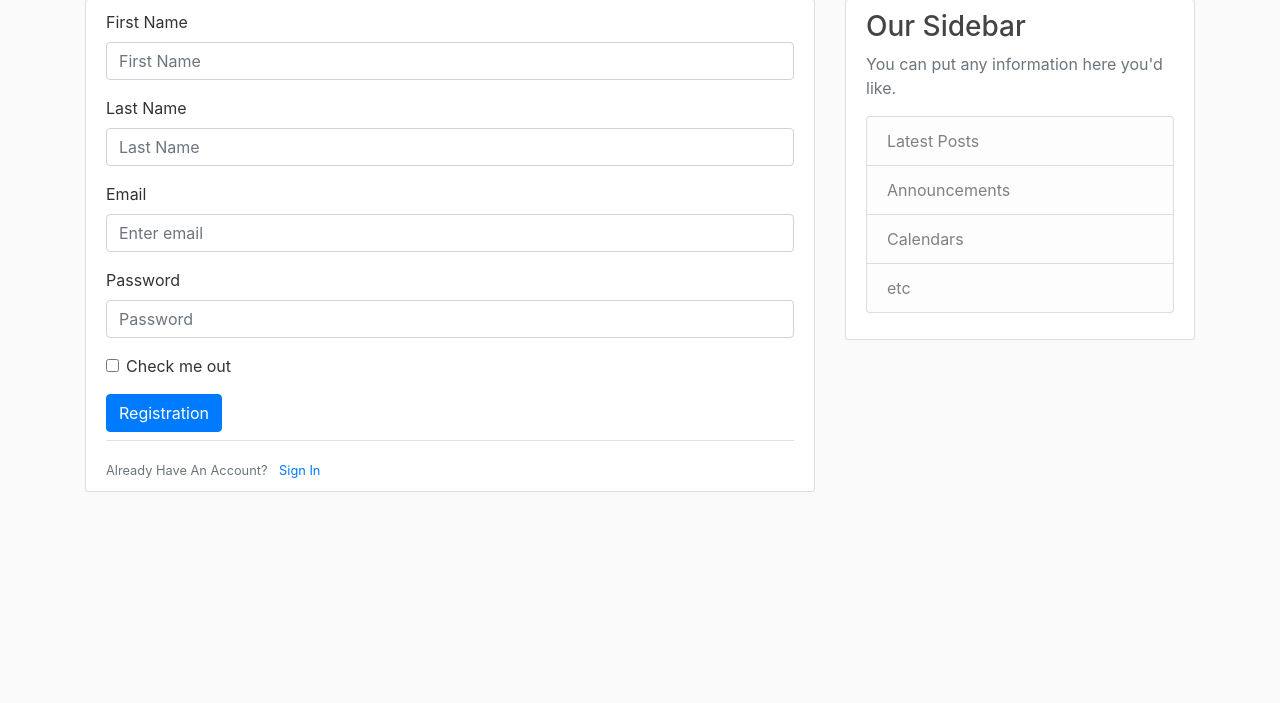
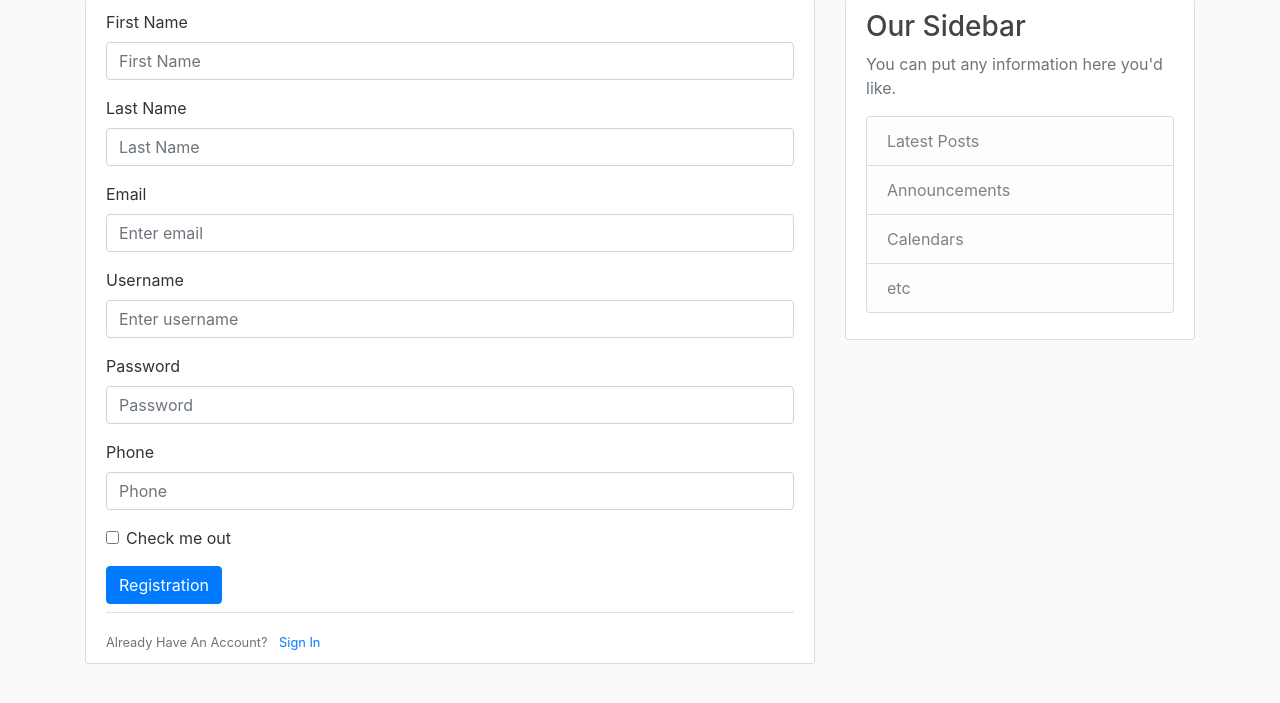
Before and after one commit to mkawsar/python-blog, a Django app: page /registration in a window 1280 px wide. Shown: the part 81-784 px from the top of the page. Run offline with Django 4.2, Linux system fonts and the light colour scheme; some libraries are stand-ins or nearby versions.

Commit message:
registration successfully created

```diff
--- a/authentication/forms.py
+++ b/authentication/forms.py
@@ -1,9 +1,25 @@
 from django import forms
 from django.forms import ValidationError
+from django.contrib.auth.models import User
+from django.core.validators import RegexValidator
 
 
 class UserRegistrationForm(forms.Form):
     first_name = forms.CharField(max_length=100, required=True)
     last_name = forms.CharField(max_length=100, required=True)
     email = forms.CharField(max_length=100, required=True)
+    username = forms.CharField(max_length=15, min_length=6, required=True)
     password = forms.CharField(max_length=16, required=True, min_length=6)
+    phone = forms.CharField(required=True)
+
+    def clean_email(self):
+        email = self.cleaned_data['email']
+        if User.objects.filter(email=email).exists():
+            raise ValidationError('Email already exists')
+        return email
+
+    def clean_username(self):
+        username = self.cleaned_data['username']
+        if User.objects.filter(username=username).exists():
+            raise ValidationError('Username already exists')
+        return username
--- a/authentication/models.py
+++ b/authentication/models.py
@@ -8,8 +8,10 @@ class Users(models.Model):
     phone = models.CharField(max_length=255, null=True, blank=True)
     created_at = models.DateTimeField(auto_now_add=True)
     updated_at = models.DateTimeField(auto_now=True)
-    created_by = models.ForeignKey(User, related_name='created_by_user', null=True, on_delete=models.CASCADE)
-    update_by = models.ForeignKey(User, related_name='updated_by_user', null=True, on_delete=models.CASCADE)
+    created_by = models.ForeignKey(User, related_name='created_by_id', on_delete=models.DO_NOTHING, null=True,
+                                   blank=True)
+    update_by = models.ForeignKey(User, related_name='updated_by_id', on_delete=models.DO_NOTHING, null=True,
+                                  blank=True)
 
     class Meta:
         db_table = 'users_details'
--- a/authentication/views.py
+++ b/authentication/views.py
@@ -1,7 +1,8 @@
 from django.contrib import messages
-from django.shortcuts import render
 from .forms import UserRegistrationForm
-from django.http import HttpResponse
+from django.contrib.auth.models import User
+from django.shortcuts import render, redirect
+from .models import Users
 
 
 # Create your views here.
@@ -14,7 +15,20 @@ def registration(request):
     if request.method == 'POST':
         forms = UserRegistrationForm(request.POST)
         if forms.is_valid():
-            print(request.POST)
+            email = request.POST.get('email')
+            username = request.POST.get('username')
+            first_name = request.POST.get('first_name')
+            last_name = request.POST.get('last_name')
+            password = request.POST.get('password')
+            phone = request.POST.get('phone')
+
+            user = User.objects.create_user(first_name=first_name, last_name=last_name, email=email, password=password,
+                                            username=username)
+            user.save()
+            details = Users(user_id=user.id, phone=phone)
+            details.save()
+            messages.success(request, f'Your account has been created! You are now able to log in')
+            return redirect('auth:login')
         else:
             context['form'] = forms
             return render(request, 'authentication/registration.html', context)
--- a/templates/authentication/registration.html
+++ b/templates/authentication/registration.html
@@ -24,18 +24,35 @@
         <div class="form-group">
             <label for="email">Email</label>
             <input type="email" name="email" class="form-control {% if form.email.errors %} is-invalid {% endif %}"
-                   id="email" aria-describedby="emailHelp"
-                   placeholder="Enter email">
+                   id="email" aria-describedby="emailHelp" placeholder="Enter email">
             {% if form.email.errors %}
             <span class="invalid-feedback">{{form.email.errors}}</span>
             {% endif %}
         </div>
+
+        <div class="form-group">
+            <label for="username">Username</label>
+            <input type="text" name="username" class="form-control {% if form.username.errors %} is-invalid {% endif %}"
+                   id="username" placeholder="Enter username">
+            {% if form.username.errors %}
+            <span class="invalid-feedback">{{form.username.errors}}</span>
+            {% endif %}
+        </div>
+
         <div class="form-group">
             <label for="password">Password</label>
             <input type="password" class="form-control {% if form.password.errors %} is-invalid {% endif %}"
                    name="password" id="password" placeholder="Password">
             {% if form.password.errors %}
             <span class="invalid-feedback">{{form.password.errors}}</span>
+            {% endif %}
+        </div>
+        <div class="form-group">
+            <label for="phone">Phone</label>
+            <input type="text" class="form-control {% if form.phone.errors %} is-invalid {% endif %}"
+                   name="phone" id="phone" placeholder="Phone">
+            {% if form.phone.errors %}
+            <span class="invalid-feedback">{{form.phone.errors}}</span>
             {% endif %}
         </div>
         <div class="form-group">
```
Also changed, not shown: authentication/migrations/0001_initial.py.
